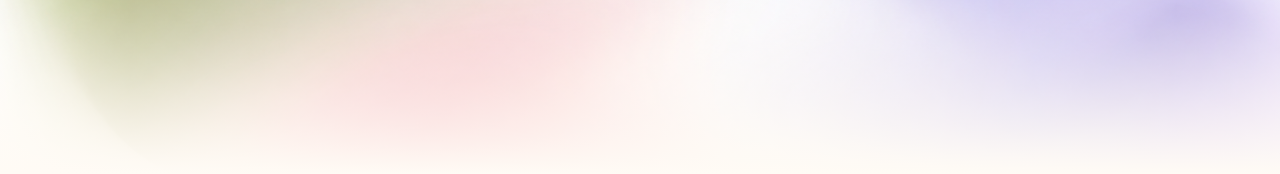
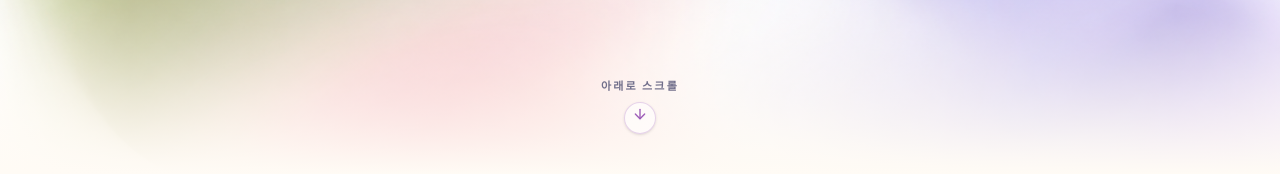
Before and after one commit to innovationpl20-ux/my-portfolio, a Next.js app: page / in a window 1280 px wide. Shown: the part 626-800 px from the top of the page. Built offline with nearby package versions, Linux system fonts and the light colour scheme.

Commit message:
feat(hero): 히어로 하단 스크롤 유도 인디케이터 추가
Co-authored-by: innovationpl20-ux <innovationpl20-ux@users.noreply.github.com>

```diff
--- a/components/HeroSection.tsx
+++ b/components/HeroSection.tsx
@@ -3,6 +3,7 @@
 import Image from "next/image";
 import { useEffect, useRef } from "react";
 import gsap from "gsap";
+import ScrollHint from "@/components/ScrollHint";
 import { BlurFade } from "@/components/ui/blur-fade";
 
 const SPOT_SIZE = 600;
@@ -110,6 +111,8 @@ export default function HeroSection() {
           />
         </BlurFade>
       </div>
+
+      <ScrollHint />
     </section>
   );
 }
--- /dev/null
+++ b/components/ScrollHint.tsx
@@ -0,0 +1,66 @@
+"use client";
+
+import { useEffect, useState } from "react";
+import { BlurFade } from "@/components/ui/blur-fade";
+
+const SCROLL_HIDE_OFFSET = 64;
+
+export default function ScrollHint() {
+  const [hidden, setHidden] = useState(false);
+
+  useEffect(() => {
+    const onScroll = () => {
+      setHidden(window.scrollY > SCROLL_HIDE_OFFSET);
+    };
+
+    onScroll();
+    window.addEventListener("scroll", onScroll, { passive: true });
+    return () => window.removeEventListener("scroll", onScroll);
+  }, []);
+
+  const scrollToAbout = () => {
+    document.getElementById("about")?.scrollIntoView({ behavior: "smooth" });
+  };
+
+  return (
+    <BlurFade
+      delay={0.85}
+      duration={0.5}
+      className={`pointer-events-none absolute inset-x-0 bottom-6 z-20 flex justify-center transition-opacity duration-500 md:bottom-8 ${
+        hidden ? "opacity-0" : "opacity-100"
+      }`}
+    >
+      <button
+        type="button"
+        onClick={scrollToAbout}
+        aria-label="About 섹션으로 스크롤"
+        className={`pointer-events-auto flex flex-col items-center gap-2 rounded-full px-4 py-2 text-[#706e8a] transition-colors hover:text-[#9b59b6] ${
+          hidden ? "pointer-events-none" : ""
+        }`}
+      >
+        <span className="text-[11px] font-semibold uppercase tracking-[0.2em]">
+          아래로 스크롤
+        </span>
+        <span
+          aria-hidden="true"
+          className="flex size-8 items-center justify-center rounded-full border border-[#9b59b6]/25 bg-white/60 shadow-sm backdrop-blur-sm"
+        >
+          <svg
+            width="16"
+            height="16"
+            viewBox="0 0 24 24"
+            fill="none"
+            stroke="currentColor"
+            strokeWidth="2"
+            strokeLinecap="round"
+            strokeLinejoin="round"
+            className="animate-bounce text-[#9b59b6]"
+          >
+            <path d="M12 5v14" />
+            <path d="m19 12-7 7-7-7" />
+          </svg>
+        </span>
+      </button>
+    </BlurFade>
+  );
+}
```
